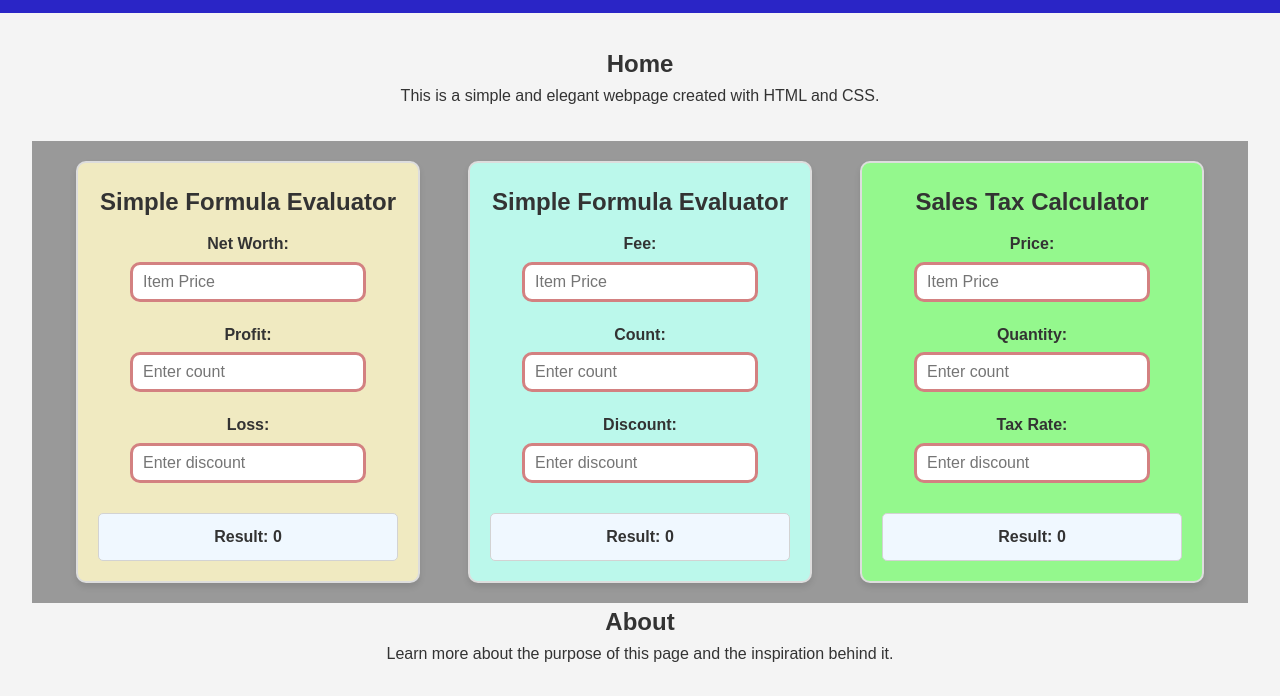
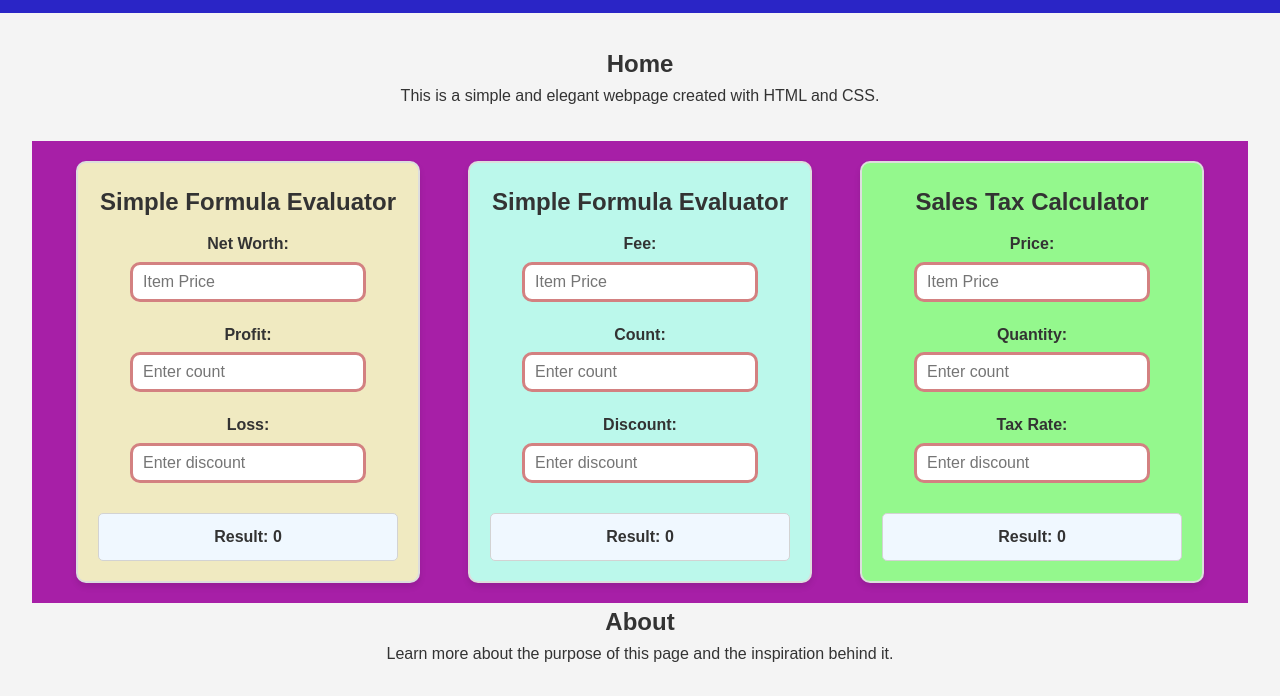
Before and after one commit to mobin2357/kargahtamrin, a plain HTML site: page index.html in a window 1280 px wide. Shown: the part 104-800 px from the top of the page. Drawn offline with Linux system fonts and the light colour scheme.

Commit message:
Update styles.css

```diff
--- a/styles.css
+++ b/styles.css
@@ -74,8 +74,8 @@ footer {
 
 .outer-box {
   display: flex;
-/*   background-color: #a71fa7; */
-  background-color: #999;
+  background-color: #a71fa7;
+/*   background-color: #999; */
   justify-content: space-around;
   flex-wrap: wrap;
   align-items: center;
```
